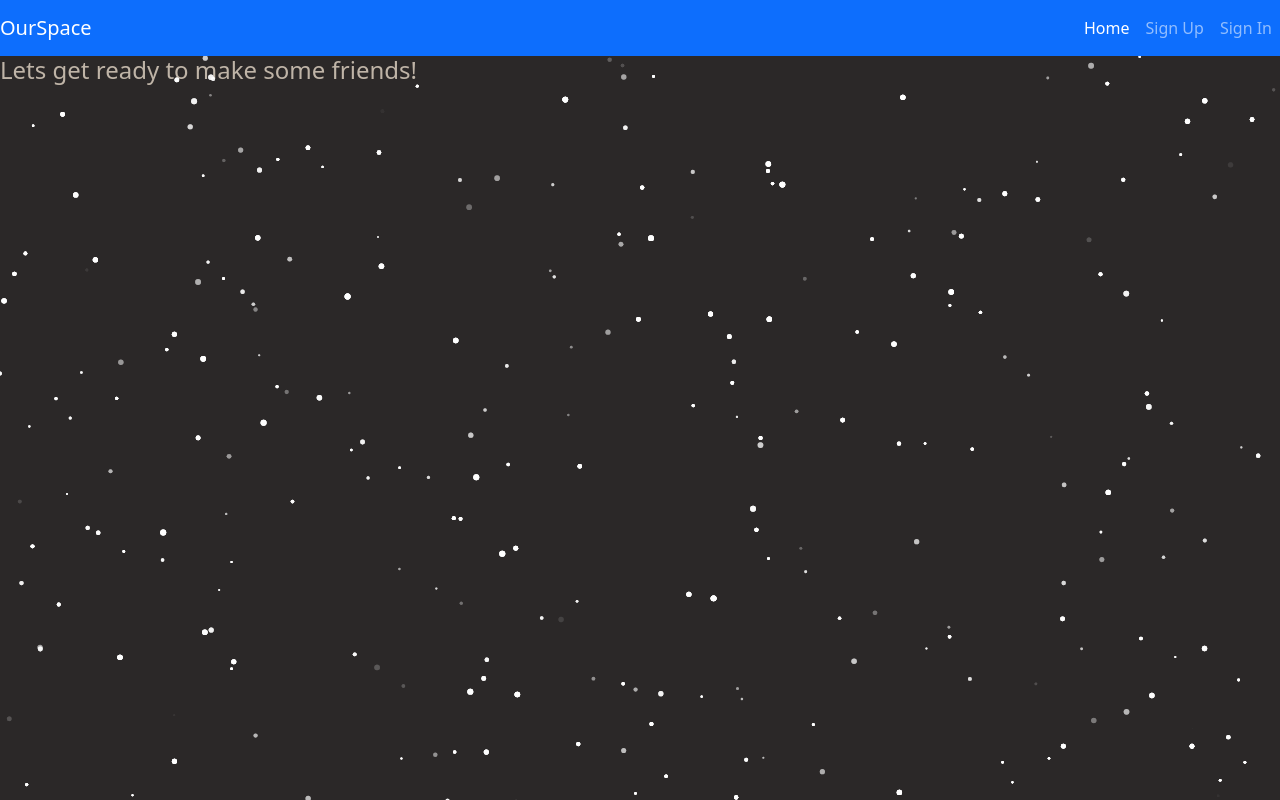
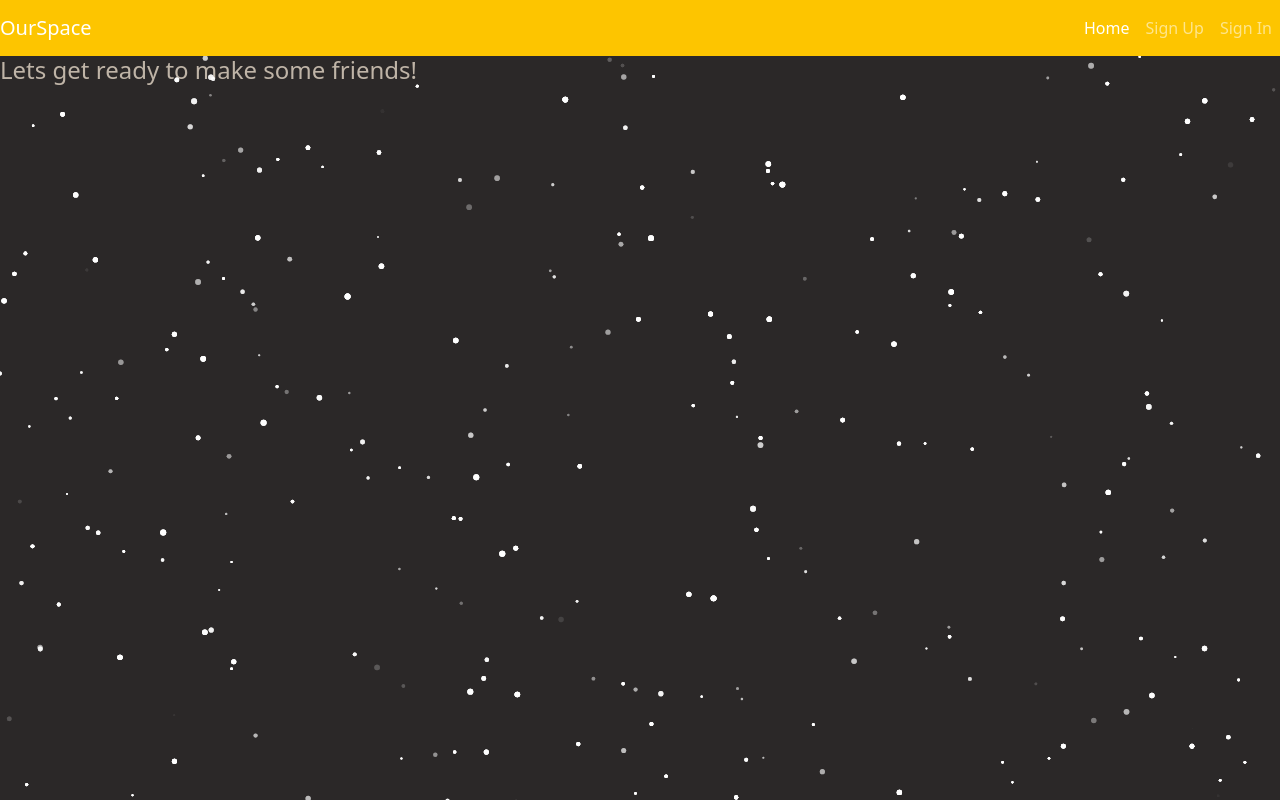
Before and after one commit to Team-Rendering/project-frontend, a React (Create React App) app: page / in a window 1280 px wide. Built offline with nearby package versions, Linux system fonts and the light colour scheme.

Commit message:
added header Co-Authored: Christian qchris101@yahoo.com Co-Authored: Derek dojjidi@gmail.com Co-Authored: John johnvincentmyers@gmail.com

```diff
--- a/src/App.js
+++ b/src/App.js
@@ -17,6 +17,7 @@ import PostEdit from './components/posts/PostEdit'
 import Post from './components/posts/Post'
 import PostCreate from './components/posts/PostCreate'
 import './app.css'
+import ParticlesBackground from './ParticlesBackground/ParticlesBackground'
 // import ParticlesBackground from './ParticlesBackground/ParticlesBackground'
 // import Particles from 'react-tsparticles'
 
@@ -53,6 +54,7 @@ class App extends Component {
 
     return (
       <Fragment>
+        <ParticlesBackground />
 	      <Header user={user} />
 	      {msgAlerts.map((msgAlert) => (
           <AutoDismissAlert
--- a/src/index.js
+++ b/src/index.js
@@ -4,12 +4,12 @@ import './index.scss'
 
 import App from './App'
 import { BrowserRouter } from 'react-router-dom'
-import ParticlesBackground from './ParticlesBackground/ParticlesBackground'
+// import ParticlesBackground from './ParticlesBackground/ParticlesBackground'
 
 const appJsx = (
   <BrowserRouter basename={process.env.PUBLIC_URL}>
-    <ParticlesBackground />
     <App />
+    {/* <ParticlesBackground /> */}
   </BrowserRouter>
 )
 
--- a/src/index.scss
+++ b/src/index.scss
@@ -1 +1,6 @@
+$primary: #fdc500;
+$secondary: #fdc500;
+$info: #8f2d56;
+$danger: #ee6055;
+$success: #b3efb2;
 @import '~bootstrap/scss/bootstrap';
```
